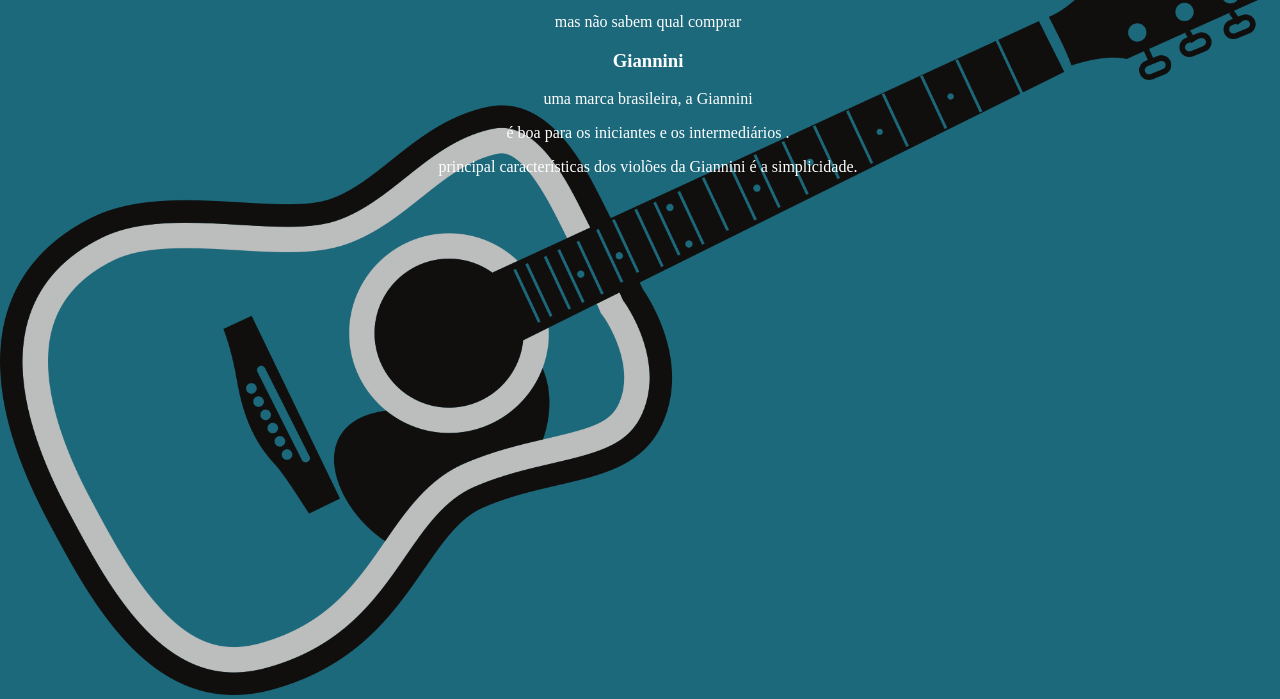
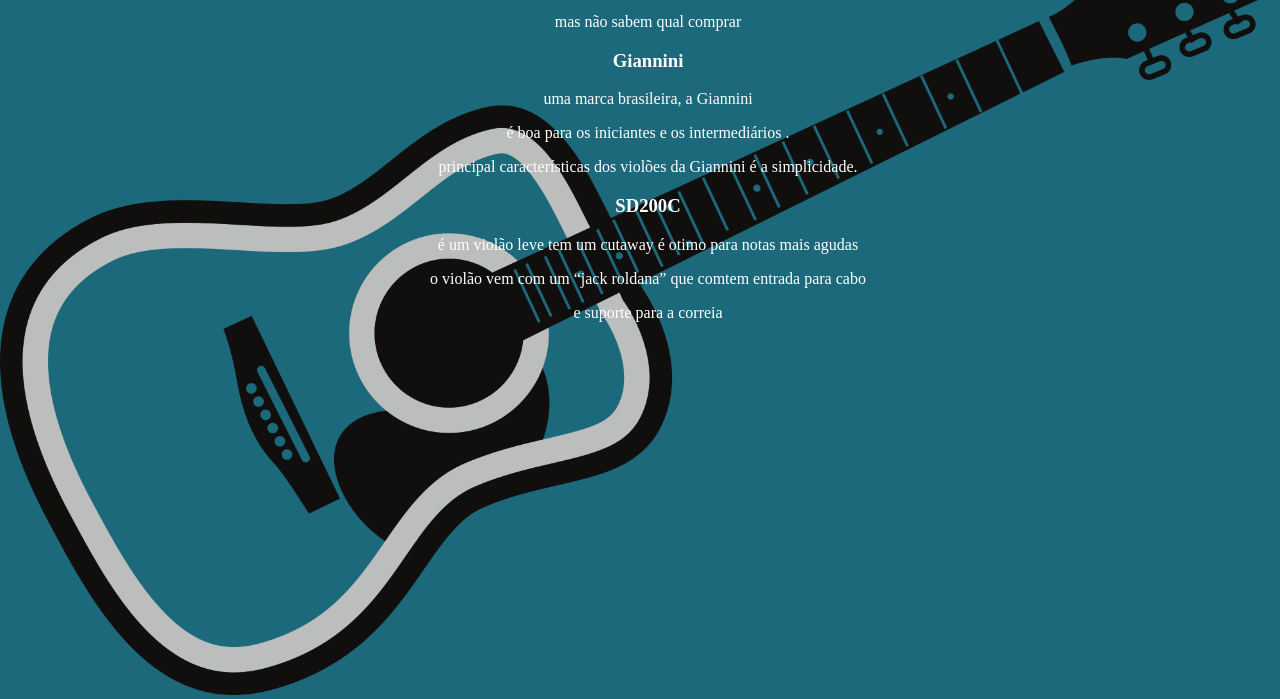
Before and after one commit to lucasferrari35/Melhores-carros, a plain HTML site: page index.html in a window 1280 px wide. Shown: the part 101-800 px from the top of the page. Drawn offline with Linux system fonts and the light colour scheme.

Commit message:
Add files via upload

```diff
--- a/index.html
+++ b/index.html
@@ -18,7 +18,10 @@
     <p>uma marca brasileira, a Giannini</p>
     <p>é boa para os iniciantes e os intermediários .</p>
     <p>principal características dos violões da Giannini é a simplicidade.</p>
-  <h3></h3>
+  <h3>SD200C</h3>
+    <p>é um violão leve tem um cutaway é otimo para notas mais agudas</p>
+    <p>o violão vem com um “jack roldana” que comtem entrada para cabo</p>
+    <p>e suporte para a correia</p>
     </p>
     </div>
     <p></p>
```
